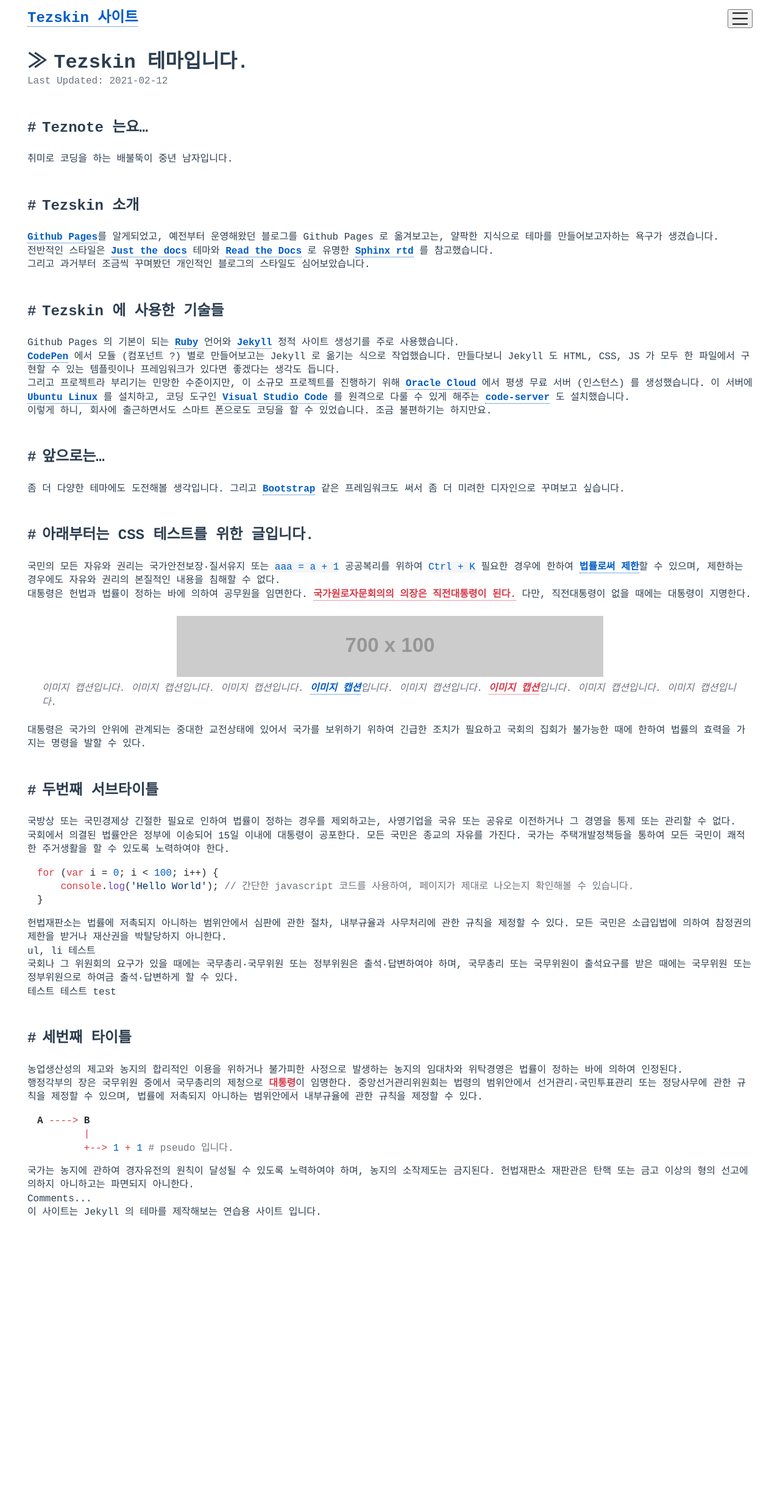
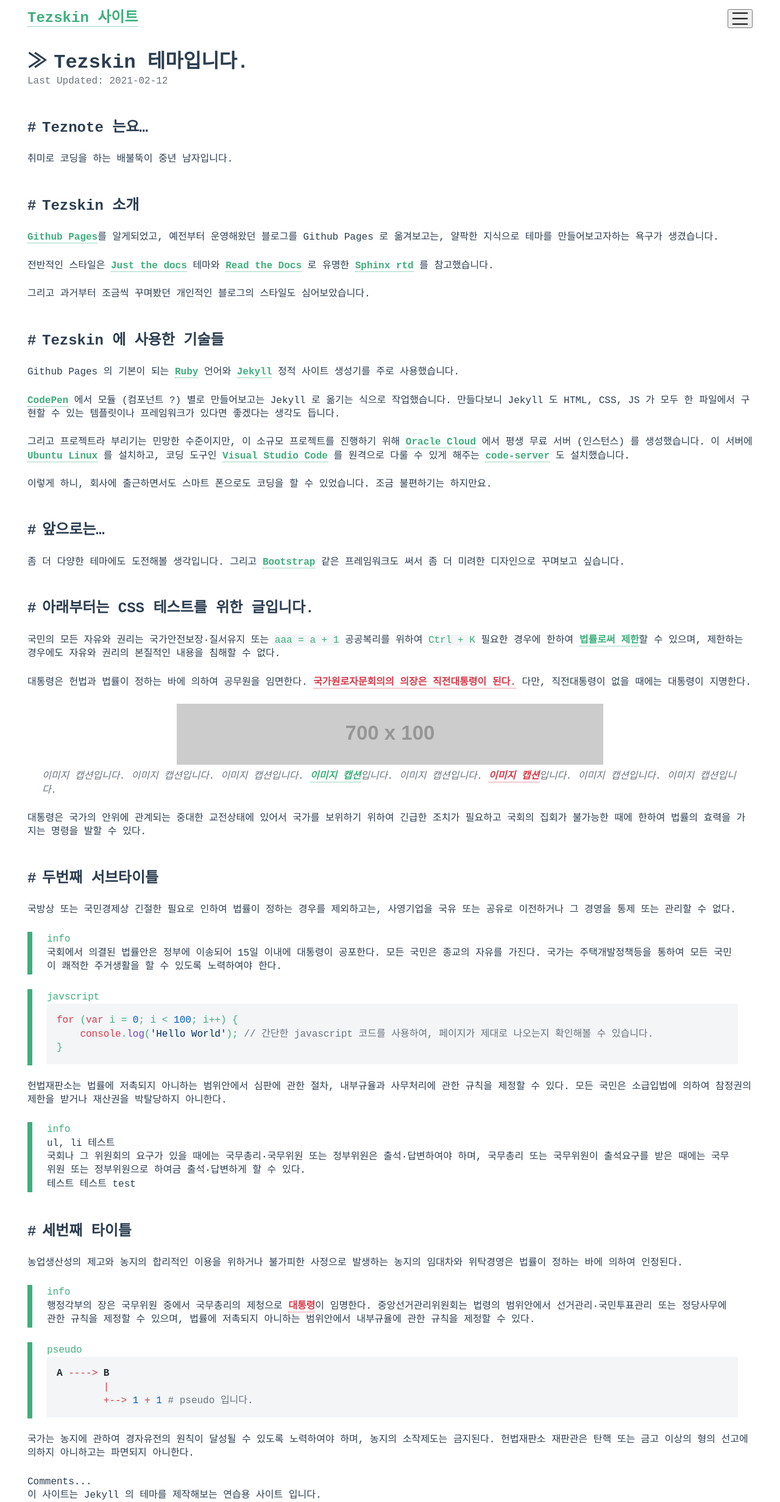
Before and after one commit to teznote/tezskin, a Jekyll site: the page built from index.md, in a window 1280 px wide. Shown: the whole page at 61% size. Built offline with Jekyll 4.4.1, drawn with Linux system fonts in a browser that asks for light colours; nearby versions of some CDN libraries; some web fonts are replaced; a style sheet for code colours, icons or effects is not loaded.

Commit message:
Update style4.scss

```diff
--- a/assets/style4.scss
+++ b/assets/style4.scss
@@ -14,7 +14,7 @@ html {
     --body-bg-color: #ffffff;
     --max-width: 1200px;
     --fixed-height: 60px;
-    --a-color: #005cc5;
+    --a-color: #3eaf7c;
     --b-color: #d73a49;
     --c-color: #6a737d;
     --box-bg-color: #f3f5f7;
@@ -140,12 +140,25 @@ a, a:link, a:visited, a:hover, a:active {
     pre, code, kbd, samp {
         font-family: 'Hack', 'NanumSquareRound', monospace;
     }
-    p {
+    p, pre, ul {
+        margin: 1.5rem 0;
         & > code, kbd, samp {
             font-size: 1rem;
             font-weight: 400;
             color: var(--a-color);
             background-color: var(--box-bg-color);
+        }
+    }
+    p[class], pre, ul {
+        background-color: var(--box-bg--color);
+        padding: .1rem 1.5rem;
+        border-left-width: .5rem;
+        border-left-style: solid;
+        border-color: var(--a-color);
+        &:before {
+            content: attr(class);
+            display: block;
+            color: var(--a-color);
         }
     }
 }
```
